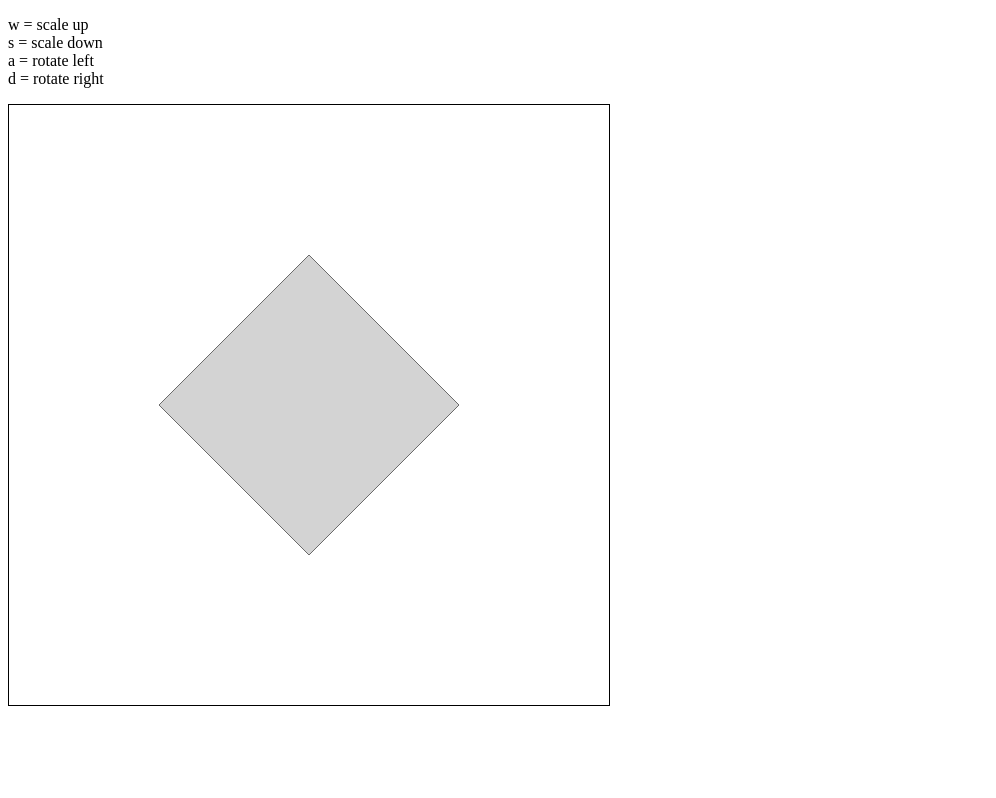
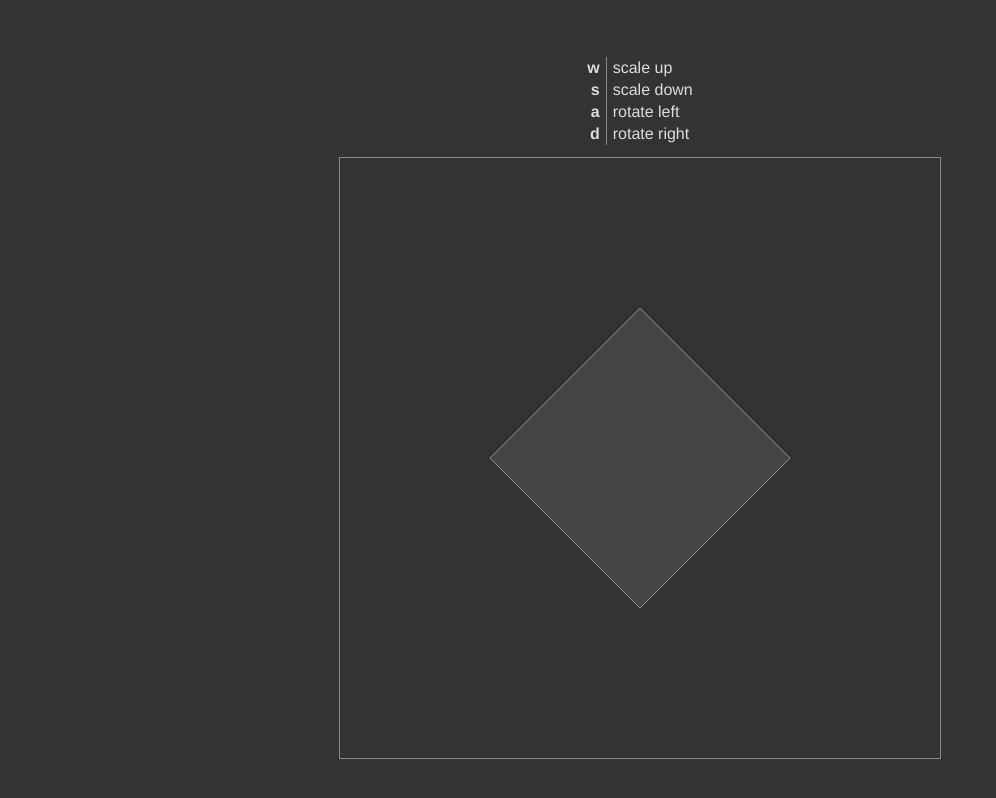
Before and after one commit to taylorplewe/transformation-matrices-ts, a plain HTML site: page index.html in a window 1280 px wide. Shown: the whole page, without its empty margins (0-996 px from the left). Drawn offline with Linux system fonts and the light colour scheme.

Commit message:
style site better

```diff
--- a/index.html
+++ b/index.html
@@ -4,19 +4,58 @@
 <head>
   <title>transformation matrices</title>
   <style>
+    body {
+      background-color: #333;
+      color: #ddd;
+
+      display: flex;
+      flex-direction: column;
+      gap: 12px;
+      align-items: center;
+      justify-content: center;
+      overflow: hidden;
+      height: 100vh;
+
+      font-family: Helvetica, sans-serif;
+    }
+    table {
+      border-spacing: 0;
+    }
+    td {
+      padding: 2px 6px;
+      &:first-child {
+        text-align: right;
+        font-weight: bold;
+        border-right: 1px solid #888;
+      }
+    }
     canvas {
       aspect-ratio: 1;
-      border: 1px solid black;
+      border: 1px solid #888;
+      background-color: transparent;
     }
   </style>
 </head>
 
 <body>
-  <p>w = scale up<br />
-    s = scale down<br />
-    a = rotate left<br />
-    d = rotate right</p>
-
+  <table>
+    <tr>
+      <td>w</td>
+      <td>scale up</td>
+    </tr>
+    <tr>
+      <td>s</td>
+      <td>scale down</td>
+    </tr>
+    <tr>
+      <td>a</td>
+      <td>rotate left</td>
+    </tr>
+    <tr>
+      <td>d</td>
+      <td>rotate right</td>
+    </tr>
+  </table>
 
   <script src="main.js"></script>
 
--- a/main.js
+++ b/main.js
@@ -63,8 +63,8 @@ const update = () => {
 };
 const render = () => {
     ctx.clearRect(0, 0, canvasSize, canvasSize);
-    ctx.strokeStyle = "black";
-    ctx.fillStyle = "lightgray";
+    ctx.strokeStyle = "#ddd";
+    ctx.fillStyle = "#444";
     ctx.beginPath();
     for (const point of points) {
         ctx.lineTo(point.x * canvasSize, point.y * canvasSize);
```
Also changed, not shown: 1 other file.
